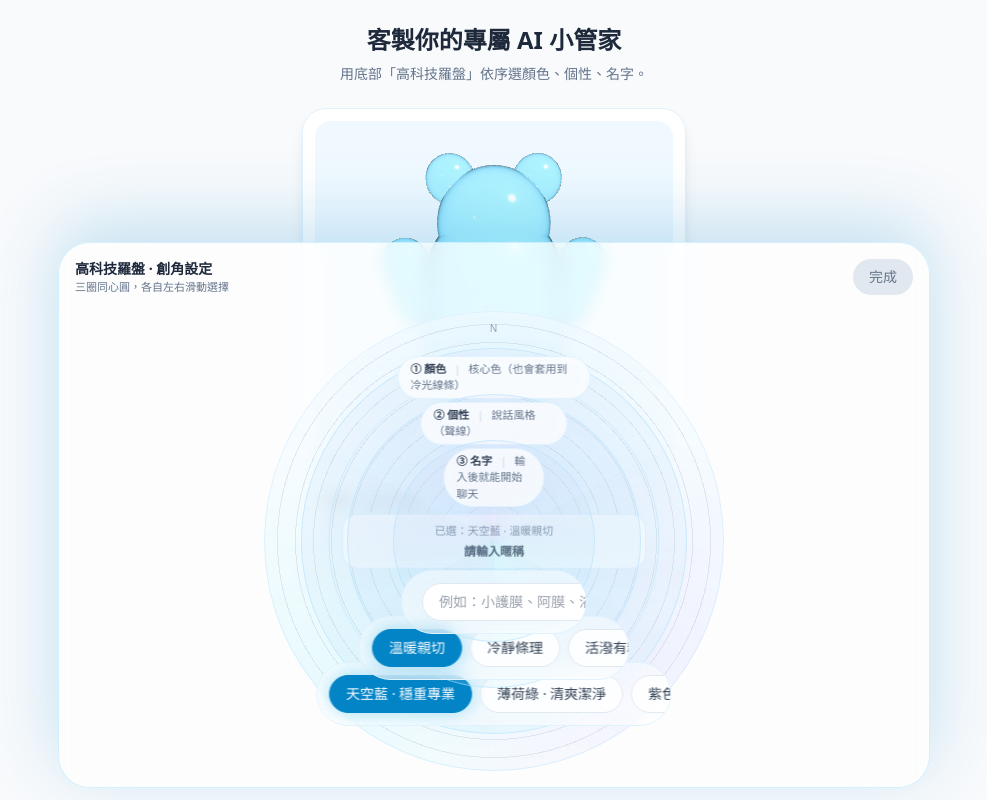
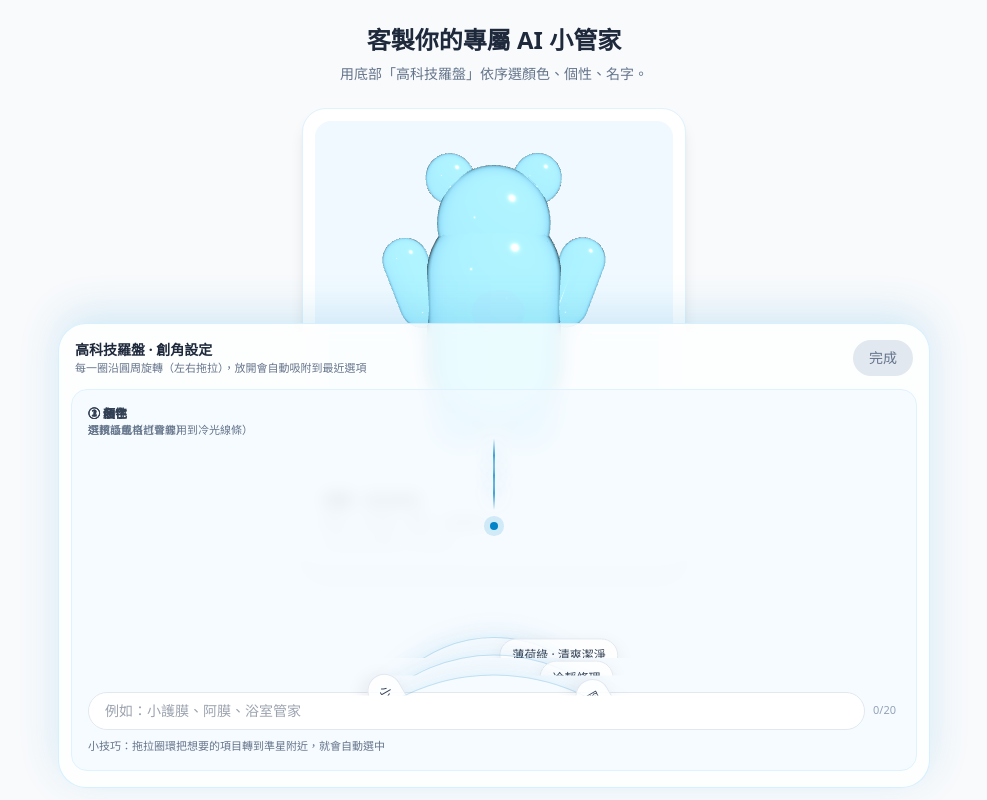
Before and after one commit to iven761001/ai-help, a Next.js app: page / in a window 1280 px wide. Both pictures are taken after typing "name@example.com" into the empty fields and a click on the button "下一步：塑造我的 AI 角色". Shown: the whole page, without its empty margins (146-1133 px from the left). Built offline with nearby package versions, Linux system fonts and the light colour scheme.

Commit message:
Update CompassCreator.js

```diff
--- a/app/components/CompassCreator/CompassCreator.js
+++ b/app/components/CompassCreator/CompassCreator.js
@@ -6,11 +6,19 @@ function cx(...arr) {
   return arr.filter(Boolean).join(" ");
 }
 
+function clamp(n, min, max) {
+  return Math.max(min, Math.min(max, n));
+}
+
+function mod(n, m) {
+  return ((n % m) + m) % m;
+}
+
 /**
- * 羅盤版「三圈同心圓」創角盤
- * - 固定底部、圓形底座（羅盤感）
- * - 三圈獨立左右滑（互不干擾）
- * - 中央顯示目前選擇（更像在「校準羅盤」）
+ * 圓周羅盤（3圈）
+ * - 每一圈：沿圓周旋轉（手指左右拖拉）
+ * - 放開：吸附到最近項目（snapping）
+ * - 固定在底部 safe-area
  */
 export default function CompassCreator({ value, onChange, onDone, disabled }) {
   const colors = useMemo(
@@ -31,77 +39,59 @@ export default function CompassCreator({ value, onChange, onDone, disabled }) {
     []
   );
 
+  const namePresets = useMemo(
+    () => [
+      { id: "nm", label: "小護膜" },
+      { id: "am", label: "阿膜" },
+      { id: "bs", label: "浴室管家" },
+      { id: "kf", label: "廚房管家" },
+      { id: "gl", label: "玻璃小幫手" },
+      { id: "zd", label: "自訂" }
+    ],
+    []
+  );
+
   const [localName, setLocalName] = useState(value?.nickname || "");
-  useEffect(() => setLocalName(value?.nickname || ""), [value?.nickname]);
-
-  // 拖拉=滾動（橫向滑動用）
-  function useDragScroll() {
-    const ref = useRef(null);
-    const state = useRef({ down: false, x: 0, left: 0 });
+  const [namePick, setNamePick] = useState("zd"); // 預設自訂
 
   useEffect(() => {
-      const el = ref.current;
-      if (!el) return;
+    setLocalName(value?.nickname || "");
+  }, [value?.nickname]);
 
-      const onDown = (e) => {
-        if (disabled) return;
-        state.current.down = true;
-        state.current.x = e.clientX;
-        state.current.left = el.scrollLeft;
-        el.setPointerCapture?.(e.pointerId);
-      };
-      const onMove = (e) => {
-        if (!state.current.down) return;
-        const dx = e.clientX - state.current.x;
-        el.scrollLeft = state.current.left - dx;
-      };
-      const onUp = () => (state.current.down = false);
-
-      el.addEventListener("pointerdown", onDown, { passive: true });
-      el.addEventListener("pointermove", onMove, { passive: true });
-      el.addEventListener("pointerup", onUp, { passive: true });
-      el.addEventListener("pointercancel", onUp, { passive: true });
-      el.addEventListener("pointerleave", onUp, { passive: true });
-
-      return () => {
-        el.removeEventListener("pointerdown", onDown);
-        el.removeEventListener("pointermove", onMove);
-        el.removeEventListener("pointerup", onUp);
-        el.removeEventListener("pointercancel", onUp);
-        el.removeEventListener("pointerleave", onUp);
-      };
-    }, [disabled]);
-
-    return ref;
-  }
-
-  const ring1Ref = useDragScroll();
-  const ring2Ref = useDragScroll();
-  const ring3Ref = useDragScroll();
-
-  const currentColor = value?.color || value?.avatar || "sky";
-  const currentVoice = value?.voice || "warm";
+  // 初始化 namePick：如果 nickname 剛好等於 preset，就選起來
+  useEffect(() => {
+    const hit = namePresets.find((p) => p.label === (value?.nickname || ""));
+    setNamePick(hit ? hit.id : "zd");
+  }, [value?.nickname, namePresets]);
 
   const canDone =
-    !!value?.email && !!currentColor && !!currentVoice && !!localName.trim();
+    !!value?.email &&
+    !!(value?.color || value?.avatar) &&
+    !!value?.voice &&
+    !!localName.trim();
 
-  const pickColor = (id) => onChange?.({ ...value, color: id, avatar: id });
-  const pickVoice = (id) => onChange?.({ ...value, voice: id });
-  const commitName = (name) => onChange?.({ ...value, nickname: name });
+  const pickColor = (id) => {
+    onChange?.({ ...value, color: id, avatar: id }); // 兼容原本 avatar 欄位
+  };
+  const pickVoice = (id) => {
+    onChange?.({ ...value, voice: id });
+  };
+  const commitName = (name) => {
+    onChange?.({ ...value, nickname: name });
+  };
 
-  // 小標籤
-  const colorLabel =
-    currentColor === "mint"
-      ? "薄荷綠"
-      : currentColor === "purple"
-      ? "紫色"
-      : "天空藍";
-  const voiceLabel =
-    currentVoice === "calm"
-      ? "冷靜條理"
-      : currentVoice === "energetic"
-      ? "活潑有精神"
-      : "溫暖親切";
+  const onPickPresetName = (presetId) => {
+    setNamePick(presetId);
+    const p = namePresets.find((x) => x.id === presetId);
+    if (!p) return;
+
+    if (p.id === "zd") {
+      // 自訂：不強制改名字
+      return;
+    }
+    setLocalName(p.label);
+    commitName(p.label);
+  };
 
   return (
     <div className="fixed left-0 right-0 bottom-0 z-[60] pointer-events-none">
@@ -109,16 +99,16 @@ export default function CompassCreator({ value, onChange, onDone, disabled }) {
         className="pointer-events-auto mx-auto w-full max-w-4xl px-3 pb-[calc(env(safe-area-inset-bottom)+12px)]"
         style={{ WebkitTapHighlightColor: "transparent" }}
       >
-        {/* 羅盤底座 */}
-        <div className="relative overflow-hidden rounded-[32px] border border-sky-200/60 bg-white/65 backdrop-blur shadow-[0_-18px_70px_rgba(2,132,199,0.22)]">
-          {/* 上方小標題 */}
-          <div className="flex items-center justify-between gap-3 px-4 pt-4 pb-2">
+        <div className="rounded-[28px] border border-sky-200/60 bg-white/75 backdrop-blur overflow-hidden shadow-[0_-10px_40px_rgba(2,132,199,0.15)]">
+          {/* Header */}
+          <div className="px-4 pt-4 pb-3">
+            <div className="flex items-center justify-between gap-3">
               <div className="min-w-0">
                 <div className="text-sm font-semibold text-slate-800">
                   高科技羅盤 · 創角設定
                 </div>
                 <div className="text-[11px] text-slate-500">
-                三圈同心圓，各自左右滑動選擇
+                  每一圈沿圓周旋轉（左右拖拉），放開會自動吸附到最近選項
                 </div>
               </div>
 
@@ -138,107 +128,79 @@ export default function CompassCreator({ value, onChange, onDone, disabled }) {
                 完成
               </button>
             </div>
+          </div>
 
-          {/* 圓形羅盤區 */}
-          <div className="relative px-4 pb-4 pt-2">
-            <div className="relative mx-auto aspect-square w-full max-w-[460px]">
-              {/* 羅盤背景 */}
-              <div className="absolute inset-0 rounded-full border border-sky-100 bg-gradient-to-b from-sky-50/80 to-white/40" />
+          {/* 羅盤舞台：只露出上半部圈環，像底部儀表 */}
+          <div className="relative px-3 pb-4">
+            <div className="relative w-full rounded-2xl border border-sky-100 bg-sky-50/60 overflow-hidden">
+              {/* 舞台高度（可調） */}
+              <div className="relative h-[280px] sm:h-[310px]">
+                {/* 中央提示點（準星） */}
+                <div className="absolute left-1/2 top-[44%] -translate-x-1/2 -translate-y-1/2">
+                  <div className="h-2 w-2 rounded-full bg-sky-600 shadow-[0_0_0_6px_rgba(2,132,199,0.15)]" />
+                </div>
 
-              {/* 科技格線/光暈 */}
-              <div
-                className="absolute inset-0 rounded-full opacity-70"
-                style={{
-                  background:
-                    "radial-gradient(circle at 50% 40%, rgba(14,165,233,0.18), transparent 55%), radial-gradient(circle at 20% 80%, rgba(34,211,238,0.14), transparent 45%), radial-gradient(circle at 80% 75%, rgba(99,102,241,0.12), transparent 45%)"
-                }}
-              />
-              <div
-                className="absolute inset-0 rounded-full"
-                style={{
-                  background:
-                    "repeating-radial-gradient(circle at 50% 50%, rgba(148,163,184,0.22) 0 1px, transparent 1px 18px)"
-                }}
+                {/* Ring 1 */}
+                <WheelRing
+                  title="① 顏色"
+                  subtitle="選核心色（也會套用到冷光線條）"
+                  items={colors}
+                  valueId={value?.color || value?.avatar || "sky"}
+                  onChangeId={pickColor}
+                  disabled={disabled}
+                  radius={130}
+                  topPct={56}
                 />
 
-              {/* 指針/準星 */}
-              <div className="absolute left-1/2 top-1/2 h-[72%] w-[72%] -translate-x-1/2 -translate-y-1/2 rounded-full border border-sky-200/60" />
-              <div className="absolute left-1/2 top-1/2 h-2 w-2 -translate-x-1/2 -translate-y-1/2 rounded-full bg-sky-500 shadow-[0_0_18px_rgba(14,165,233,0.65)]" />
-              <div className="absolute left-1/2 top-[10px] -translate-x-1/2 text-[10px] tracking-widest text-slate-400">
-                N
+                {/* Ring 2 */}
+                <WheelRing
+                  title="② 個性"
+                  subtitle="選說話風格（聲線）"
+                  items={voices}
+                  valueId={value?.voice || "warm"}
+                  onChangeId={pickVoice}
+                  disabled={disabled}
+                  radius={165}
+                  topPct={56}
+                />
+
+                {/* Ring 3（名字圈：預設名字沿圓周選） */}
+                <WheelRing
+                  title="③ 名字"
+                  subtitle="選預設或自訂"
+                  items={namePresets}
+                  valueId={namePick}
+                  onChangeId={onPickPresetName}
+                  disabled={disabled}
+                  radius={205}
+                  topPct={56}
+                />
               </div>
 
-              {/* 中央狀態顯示 */}
-              <div className="absolute left-1/2 top-1/2 w-[66%] -translate-x-1/2 -translate-y-1/2 rounded-2xl border border-sky-100 bg-white/70 px-3 py-2 text-center backdrop-blur">
-                <div className="text-[11px] text-slate-500">
-                  已選：{colorLabel} · {voiceLabel}
-                </div>
-                <div className="mt-1 text-xs font-semibold text-slate-800 line-clamp-1">
-                  {localName.trim() ? `暱稱：${localName.trim()}` : "請輸入暱稱"}
-                </div>
-              </div>
-
-              {/* 三圈弧形滑軌（用「圓環外觀 + 內部水平滑動」做出羅盤感） */}
-              <ArcRing
-                label="① 顏色"
-                hint="核心色（也會套用到冷光線條）"
-                scrollRef={ring1Ref}
-                radiusClass="inset-[8%]"
-                disabled={disabled}
-              >
-                {colors.map((c) => (
-                  <ArcChip
-                    key={c.id}
-                    active={currentColor === c.id}
-                    label={c.label}
-                    onClick={() => pickColor(c.id)}
-                    disabled={disabled}
-                  />
-                ))}
-              </ArcRing>
-
-              <ArcRing
-                label="② 個性"
-                hint="說話風格（聲線）"
-                scrollRef={ring2Ref}
-                radiusClass="inset-[18%]"
-                disabled={disabled}
-              >
-                {voices.map((v) => (
-                  <ArcChip
-                    key={v.id}
-                    active={currentVoice === v.id}
-                    label={v.label}
-                    onClick={() => pickVoice(v.id)}
-                    disabled={disabled}
-                  />
-                ))}
-              </ArcRing>
-
-              <ArcRing
-                label="③ 名字"
-                hint="輸入後就能開始聊天"
-                scrollRef={ring3Ref}
-                radiusClass="inset-[28%]"
-                disabled={disabled}
-              >
-                <div className="min-w-[340px] flex items-center gap-2 px-2">
+              {/* 底部：名字輸入（保留自訂能力） */}
+              <div className="px-4 pb-4 -mt-2">
+                <div className="flex items-center gap-2">
                   <input
                     value={localName}
                     onChange={(e) => {
                       const v = e.target.value.slice(0, 20);
                       setLocalName(v);
+                      // 使用者開始打字就視為自訂
+                      if (namePick !== "zd") setNamePick("zd");
                     }}
                     onBlur={() => commitName(localName.trim())}
                     placeholder="例如：小護膜、阿膜、浴室管家"
                     disabled={disabled}
                     className="flex-1 rounded-full border border-slate-200 bg-white px-4 py-2 text-sm outline-none focus:ring-2 focus:ring-sky-400"
                   />
-                  <div className="text-[11px] text-slate-400 pr-2">
-                    {localName.length}/20
+                  <div className="text-[11px] text-slate-400 pr-1">
+                    {Math.min(localName.length, 20)}/20
                   </div>
                 </div>
-              </ArcRing>
+                <div className="mt-2 text-[11px] text-slate-500">
+                  小技巧：拖拉圈環把想要的項目轉到準星附近，就會自動選中
+                </div>
+              </div>
             </div>
           </div>
         </div>
@@ -247,60 +209,179 @@ export default function CompassCreator({ value, onChange, onDone, disabled }) {
   );
 }
 
-function ArcRing({ label, hint, children, scrollRef, radiusClass, disabled }) {
+/**
+ * WheelRing：圓周旋轉圈
+ * - 以「左右拖拉」改變角度
+ * - 放開自動吸附（snap）到最近項目
+ * - 項目分佈在圓周上，顯示時靠上半圈最清楚（底部儀表感）
+ */
+function WheelRing({
+  title,
+  subtitle,
+  items,
+  valueId,
+  onChangeId,
+  disabled,
+  radius = 160,
+  topPct = 56
+}) {
+  const n = items.length;
+  const step = 360 / n; // 每個項目角度間距
+  const centerIndex = Math.max(
+    0,
+    items.findIndex((x) => x.id === valueId)
+  );
+
+  // 角度規則：讓「目前選中」靠近準星（上方/正中）
+  // 我們定義：index 0 在 -90deg（正上方），所以選中 index 應對應 angle = -index*step
+  const targetAngle = -centerIndex * step;
+
+  const [angle, setAngle] = useState(targetAngle);
+  const dragging = useRef(false);
+  const startX = useRef(0);
+  const startAngle = useRef(0);
+
+  // 外部 value 變化時，同步角度（避免跳動，做個柔和過渡）
+  useEffect(() => {
+    setAngle(targetAngle);
+    // eslint-disable-next-line react-hooks/exhaustive-deps
+  }, [valueId]);
+
+  const snapToNearest = (a) => {
+    // 反推最接近的 index：a ≈ -index*step
+    const raw = -a / step;
+    const idx = mod(Math.round(raw), n);
+    const snappedAngle = -idx * step;
+    return { idx, snappedAngle };
+  };
+
+  const onPointerDown = (e) => {
+    if (disabled) return;
+    dragging.current = true;
+    startX.current = e.clientX;
+    startAngle.current = angle;
+    e.currentTarget.setPointerCapture?.(e.pointerId);
+  };
+
+  const onPointerMove = (e) => {
+    if (!dragging.current) return;
+    // dx 轉成角度：越大越靈敏（可調）
+    const dx = e.clientX - startX.current;
+    const next = startAngle.current + dx * 0.25; // ★靈敏度
+    setAngle(next);
+  };
+
+  const onPointerUp = () => {
+    if (!dragging.current) return;
+    dragging.current = false;
+    const { idx, snappedAngle } = snapToNearest(angle);
+    setAngle(snappedAngle);
+
+    const chosen = items[idx];
+    if (chosen && chosen.id !== valueId) {
+      onChangeId?.(chosen.id);
+    }
+  };
+
+  // 只露出上半圈：用 overflow hidden + 位移來做「儀表盤」
+  const centerTop = `${topPct}%`;
+
   return (
-    <div className={cx("absolute rounded-full", radiusClass)}>
-      {/* 圓環外觀 */}
-      <div className="absolute inset-0 rounded-full border border-sky-200/60 bg-white/10" />
+    <div className="absolute inset-0 pointer-events-none">
+      {/* 標題（固定在上方） */}
+      <div className="absolute left-4 top-4 pointer-events-none">
+        <div className="text-xs font-semibold text-slate-700">{title}</div>
+        <div className="text-[11px] text-slate-500">{subtitle}</div>
+      </div>
+
+      {/* 圈環容器（可拖拉） */}
       <div
-        className="absolute inset-0 rounded-full opacity-70"
+        className="absolute left-1/2 pointer-events-auto"
+        style={{ top: centerTop, transform: "translate(-50%, -50%)" }}
+        onPointerDown={onPointerDown}
+        onPointerMove={onPointerMove}
+        onPointerUp={onPointerUp}
+        onPointerCancel={onPointerUp}
+        onPointerLeave={onPointerUp}
+      >
+        {/* 露出區：只顯示上半 */}
+        <div
+          className="relative overflow-hidden"
           style={{
+            width: radius * 2 + 40,
+            height: radius + 60,
+            touchAction: "pan-x",
+            WebkitUserSelect: "none",
+            userSelect: "none"
+          }}
+        >
+          {/* 圈本體 */}
+          <div
+            className="absolute left-1/2"
+            style={{
+              top: radius + 40, // 往下放，讓只露出上半圈
+              transform: `translateX(-50%) rotate(${angle}deg)`,
+              width: radius * 2,
+              height: radius * 2
+            }}
+          >
+            {/* 圈環光暈 */}
+            <div
+              className="absolute inset-0 rounded-full"
+              style={{
+                boxShadow: "0 0 0 1px rgba(2,132,199,0.18), 0 0 30px rgba(2,132,199,0.12)",
                 background:
-            "conic-gradient(from 180deg, rgba(14,165,233,0.08), rgba(99,102,241,0.06), rgba(34,211,238,0.08))"
+                  "radial-gradient(circle at 50% 50%, rgba(2,132,199,0.06), rgba(2,132,199,0.0) 55%)"
               }}
             />
 
-      {/* 上方標籤 */}
-      <div className="absolute left-1/2 top-2 -translate-x-1/2 rounded-full border border-sky-100 bg-white/75 px-3 py-1 text-[11px] text-slate-600 backdrop-blur">
-        <span className="font-semibold text-slate-700">{label}</span>
-        <span className="mx-2 text-slate-300">|</span>
-        <span className="text-slate-500">{hint}</span>
+            {/* 項目分佈在圓周 */}
+            {items.map((it, i) => {
+              const itemAngle = i * step - 90; // 讓 i=0 在正上方
+              const isActive = it.id === valueId;
+
+              return (
+                <button
+                  key={it.id}
+                  type="button"
+                  disabled={disabled}
+                  onClick={() => onChangeId?.(it.id)}
+                  className={cx(
+                    "absolute left-1/2 top-1/2 -translate-x-1/2 -translate-y-1/2",
+                    "rounded-full border px-3 py-2 text-[11px] sm:text-xs whitespace-nowrap",
+                    "transition",
+                    isActive
+                      ? "bg-sky-600 border-sky-600 text-white"
+                      : "bg-white/85 border-slate-200 text-slate-700 hover:bg-white"
+                  )}
+                  style={{
+                    transform: `translate(-50%, -50%) rotate(${itemAngle}deg) translateY(-${radius}px) rotate(${-itemAngle}deg)`,
+                    // 讓項目面向正面（第二個 rotate 轉回來）
+                    boxShadow: isActive
+                      ? "0 10px 25px rgba(2,132,199,0.25)"
+                      : "0 6px 18px rgba(15,23,42,0.08)"
+                  }}
+                >
+                  {it.label}
+                </button>
+              );
+            })}
+          </div>
         </div>
 
-      {/* 弧形「窗口」：只露出下半圈，做出羅盤弧形滑軌的感覺 */}
-      <div className="absolute left-1/2 bottom-2 w-[92%] -translate-x-1/2">
-        <div className="relative overflow-hidden rounded-full border border-sky-100 bg-white/55 backdrop-blur">
+        {/* 準星高亮線（指向準星方向） */}
         <div
-            ref={scrollRef}
-            className="flex gap-2 overflow-x-auto no-scrollbar px-3 py-3"
+          className="absolute left-1/2 top-[8px] -translate-x-1/2"
           style={{
-              touchAction: "pan-x",
-              WebkitOverflowScrolling: "touch",
-              pointerEvents: disabled ? "none" : "auto"
+            width: 2,
+            height: 34,
+            background:
+              "linear-gradient(to bottom, rgba(2,132,199,0.0), rgba(2,132,199,0.75), rgba(2,132,199,0.0))",
+            filter: "drop-shadow(0 0 10px rgba(2,132,199,0.4))",
+            pointerEvents: "none"
           }}
-          >
-            {children}
-          </div>
-        </div>
+        />
       </div>
     </div>
   );
 }
-
-function ArcChip({ active, label, onClick, disabled }) {
-  return (
-    <button
-      type="button"
-      disabled={disabled}
-      onClick={onClick}
-      className={cx(
-        "shrink-0 rounded-full border px-4 py-2 text-xs md:text-sm transition",
-        active
-          ? "bg-sky-600 border-sky-600 text-white shadow-[0_0_18px_rgba(14,165,233,0.35)]"
-          : "bg-white/85 border-slate-200 text-slate-700 hover:bg-white"
-      )}
-    >
-      {label}
-    </button>
-  );
-}
```
Lines whose indentation alone changed are shown as unchanged.
